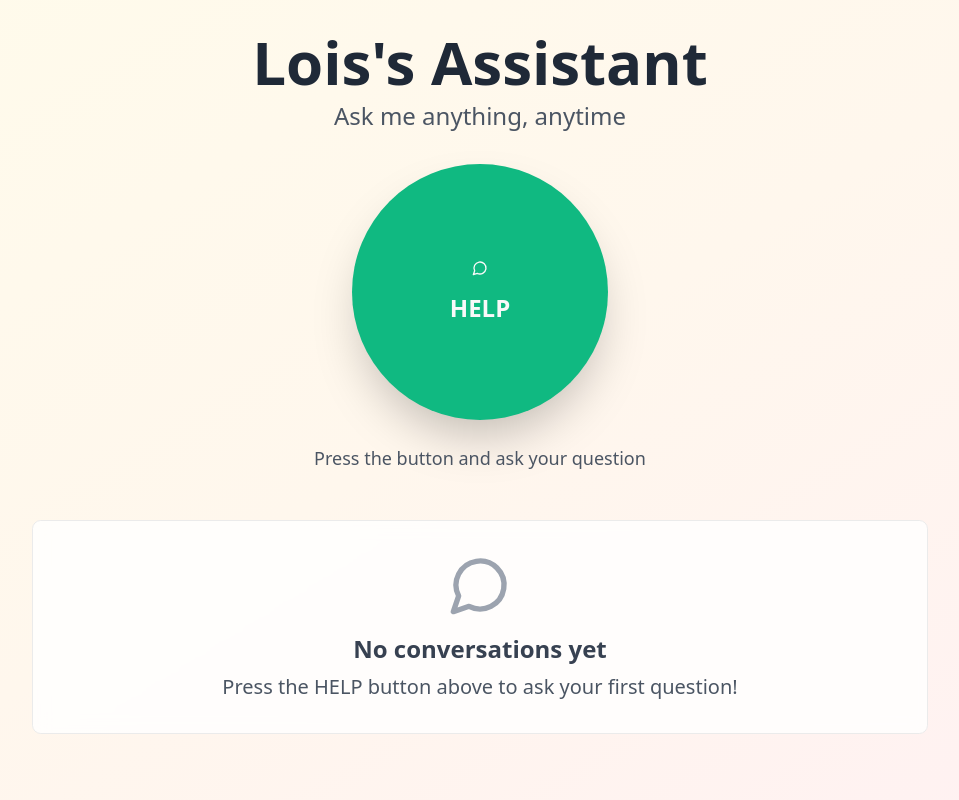
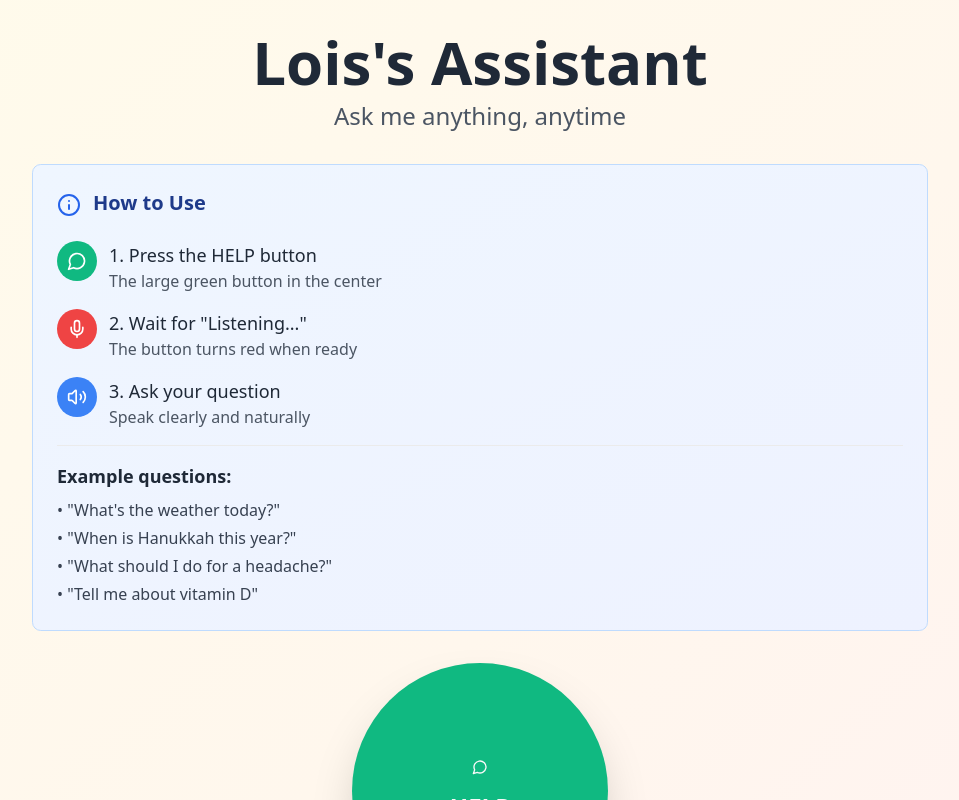
Before and after one commit to ticketcube/sg-8f2b689a-5373-4a72-9df7-5ab85a265255-1793215003, a Next.js app: page / in a window 1280 px wide. Shown: the top 800 px of the page, without its empty margins (160-1119 px from the left). Built offline with nearby package versions, Linux system fonts and the light colour scheme.

Commit message:
feat(assist): Add help card, keyboard accessibility, and API retry logic

```diff
--- /dev/null
+++ b/src/components/HelpCard.tsx
@@ -0,0 +1,58 @@
+
+import { Card } from "@/components/ui/card";
+import { Info, Mic, Volume2, MessageCircle } from "lucide-react";
+
+export function HelpCard() {
+  return (
+    <Card className="p-6 bg-gradient-to-br from-blue-50 to-indigo-50 border-blue-200">
+      <div className="flex items-start gap-3 mb-4">
+        <Info className="w-6 h-6 text-blue-600 flex-shrink-0 mt-1" />
+        <div>
+          <h3 className="text-xl font-bold text-blue-900 mb-2">How to Use</h3>
+        </div>
+      </div>
+
+      <div className="space-y-4">
+        <div className="flex items-start gap-3">
+          <div className="w-10 h-10 rounded-full bg-emerald-500 flex items-center justify-center flex-shrink-0">
+            <MessageCircle className="w-5 h-5 text-white" />
+          </div>
+          <div>
+            <p className="text-lg font-medium text-gray-800">1. Press the HELP button</p>
+            <p className="text-gray-600">The large green button in the center</p>
+          </div>
+        </div>
+
+        <div className="flex items-start gap-3">
+          <div className="w-10 h-10 rounded-full bg-red-500 flex items-center justify-center flex-shrink-0">
+            <Mic className="w-5 h-5 text-white" />
+          </div>
+          <div>
+            <p className="text-lg font-medium text-gray-800">2. Wait for "Listening..."</p>
+            <p className="text-gray-600">The button turns red when ready</p>
+          </div>
+        </div>
+
+        <div className="flex items-start gap-3">
+          <div className="w-10 h-10 rounded-full bg-blue-500 flex items-center justify-center flex-shrink-0">
+            <Volume2 className="w-5 h-5 text-white" />
+          </div>
+          <div>
+            <p className="text-lg font-medium text-gray-800">3. Ask your question</p>
+            <p className="text-gray-600">Speak clearly and naturally</p>
+          </div>
+        </div>
+
+        <div className="border-t pt-4 mt-4">
+          <p className="text-lg font-semibold text-gray-800 mb-2">Example questions:</p>
+          <ul className="space-y-1 text-gray-700">
+            <li className="text-base">• "What's the weather today?"</li>
+            <li className="text-base">• "When is Hanukkah this year?"</li>
+            <li className="text-base">• "What should I do for a headache?"</li>
+            <li className="text-base">• "Tell me about vitamin D"</li>
+          </ul>
+        </div>
+      </div>
+    </Card>
+  );
+}
--- a/src/pages/api/ask.ts
+++ b/src/pages/api/ask.ts
@@ -25,11 +25,26 @@ export default async function handler(
   }
 
   try {
-    const answer = await getAnswer(question);
+    const answer = await getAnswerWithRetry(question);
     return res.status(200).json({ answer });
   } catch (error) {
     console.error("Error processing question:", error);
-    return res.status(500).json({ error: "Failed to process question" });
+    return res.status(500).json({
+      error: "I'm having trouble connecting right now. Please try again in a moment."
+    });
+  }
+}
+
+async function getAnswerWithRetry(question: string, retries = 2): Promise<string> {
+  try {
+    return await getAnswer(question);
+  } catch (error) {
+    if (retries > 0) {
+      console.log(`Retrying... (${retries} attempts left)`);
+      await new Promise(resolve => setTimeout(resolve, 1000));
+      return getAnswerWithRetry(question, retries - 1);
+    }
+    throw error;
   }
 }
 
--- a/src/pages/index.tsx
+++ b/src/pages/index.tsx
@@ -1,8 +1,8 @@
-
 import { useState, useRef, useEffect } from "react";
 import { Button } from "@/components/ui/button";
 import { Card } from "@/components/ui/card";
 import { Mic, Volume2, Loader2, MessageCircle, Trash2, AlertCircle } from "lucide-react";
+import { HelpCard } from "@/components/HelpCard";
 
 interface ConversationItem {
   question: string;
@@ -93,6 +93,22 @@ export default function HomePage() {
       localStorage.setItem("lois-conversations", JSON.stringify(conversation.slice(0, 10)));
     }
   }, [conversation]);
+
+  useEffect(() => {
+    const handleKeyPress = (e: KeyboardEvent) => {
+      if (e.code === "Space" && !isProcessing && browserSupported) {
+        e.preventDefault();
+        if (isListening) {
+          stopListening();
+        } else {
+          startListening();
+        }
+      }
+    };
+
+    window.addEventListener("keydown", handleKeyPress);
+    return () => window.removeEventListener("keydown", handleKeyPress);
+  }, [isListening, isProcessing, browserSupported]);
 
   const startListening = () => {
     if (!recognitionRef.current) {
@@ -220,6 +236,10 @@ export default function HomePage() {
           </h1>
           <p className="text-xl sm:text-2xl text-gray-600">Ask me anything, anytime</p>
         </header>
+
+        <div className="mb-8">
+          <HelpCard />
+        </div>
 
         {!browserSupported && (
           <Card className="p-6 mb-6 bg-red-50 border-red-200">
```
